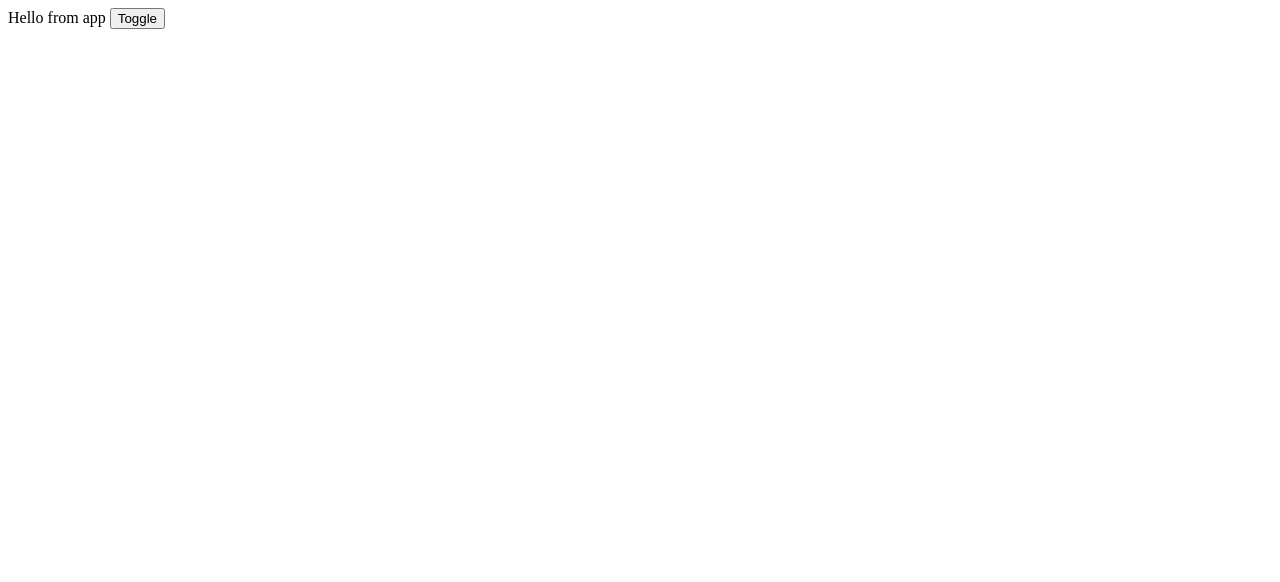
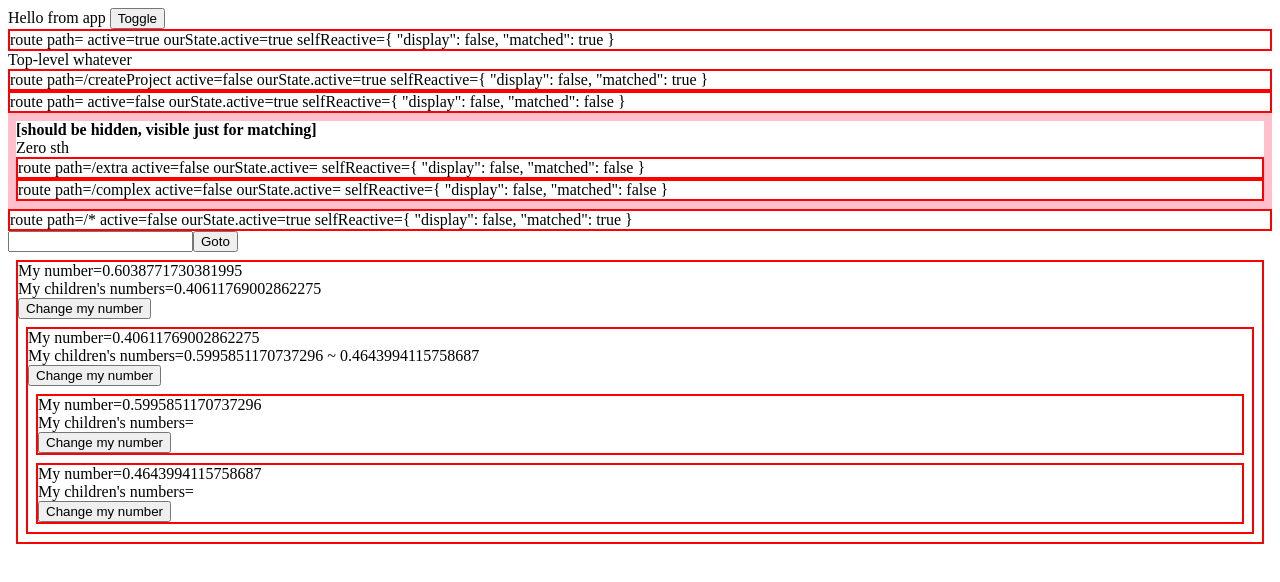
Before and after one commit to gumnutdev/vudiful, a Vue app: page /createProject in a window 1280 px wide. Shown: the top 582 px of the page. Built offline with nearby package versions, Linux system fonts and the light colour scheme.

Commit message:
WIP prototype with PRoute numbers

```diff
--- a/demo/App.vue
+++ b/demo/App.vue
@@ -1,11 +1,19 @@
 <script setup lang="ts">
 import { Router, Route, Link } from '../src/index';
-import { ref } from 'vue';
+import { ref, useTemplateRef } from 'vue';
 import DemoComponent from './DemoComponent.vue';
 import WrapComponent from './WrapComponent.vue';
+import PRoute from '../src/PRoute.vue';
 
 const matchFirst = ref(true);
 const toggleMatchFirst = () => (matchFirst.value = !matchFirst.value);
+
+const textRef = useTemplateRef('textRef');
+const handleGoto = (e: Event) => {
+  e.preventDefault();
+  history.pushState(null, '', textRef.value?.value || '/');
+  window.dispatchEvent(new CustomEvent('popstate')); // trigger our own listener
+};
 </script>
 
 <template>
@@ -14,38 +22,38 @@ const toggleMatchFirst = () => (matchFirst.value = !matchFirst.value);
   <button @click="toggleMatchFirst">Toggle</button>
 
   <Router>
-    <Route path="a" :match-first="matchFirst">
-      <Link href="b/c/d">To b/c/d</Link><br />
-      <Link href="b/something/d">To b/something/d</Link><br />
+    <Route match-first comment="Top">
+      Top-level whatever
 
-      <Route path="b">
-        <DemoComponent />
+      <Route path="/createProject">
+        Create Project
+        <Link href="../">Goto top</Link>
+      </Route>
 
-        <Link href="zing" active-class="red" nested-class="blue">Zing!</Link><br />
-
-        Nested under B
-        <Route path="?anything" :component="WrapComponent">
-          <DemoComponent />
-          <Route path="d">
-            <DemoComponent />
-            <Link href="zing">Under D no key</Link><br />
-            <Link href="zing" root="anything">Under D with key</Link><br />
-          </Route>
+      <Route sub-match comment="Sub match doohickey">
+        Zero sth
+        <Route path="/extra">Something a little extra</Route>
+        <Route path="/complex">
+          Default
+          <Link href="../createProject">Goto createProject</Link>
         </Route>
       </Route>
 
-      <Route> Nested under A </Route>
-      <Route> Extra nested under A </Route>
-    </Route>
-
-    <Route path="x/*what">
-      Default X route
-      <Link href="/x-zing">XZing rooted</Link><br />
-      <Link href="./x-zing">XZing</Link>
-
-      <DemoComponent />
+      <Route path="/*"> Rest </Route>
     </Route>
   </Router>
+
+  <form>
+    <input type="text" ref="textRef" />
+    <button @click="handleGoto">Goto</button>
+  </form>
+
+  <PRoute>
+    <PRoute>
+      <PRoute></PRoute>
+      <PRoute></PRoute>
+    </PRoute>
+  </PRoute>
 </template>
 
 <style>
--- /dev/null
+++ b/src/PRoute.vue
@@ -0,0 +1,36 @@
+<script lang="ts" setup>
+import { effect, inject, provide, reactive } from 'vue';
+import { prouteStateKey, SomeState } from './keys';
+
+const reactiveSelf = reactive<SomeState>({ r: Math.random() });
+const parentState = inject(prouteStateKey, undefined);
+
+let controller = new AbortController();
+effect(() => {
+  controller.abort();
+  controller = new AbortController();
+
+  const c = parentState?.children;
+  if (!c) {
+    return;
+  }
+
+  c.add(reactiveSelf);
+  controller.signal.addEventListener('abort', () => c.delete(reactiveSelf));
+  return () => controller.abort();
+});
+
+const children = reactive(new Set<SomeState>());
+provide(prouteStateKey, { children });
+</script>
+
+<template>
+  <div style="border: 2px solid red; margin: 8px">
+    My number={{ reactiveSelf.r }}<br />
+    My children's numbers={{ [...children].map((x) => x.r).join(' ~ ') }}<br />
+
+    <button @click="reactiveSelf.r = Math.random()">Change my number</button>
+
+    <slot></slot>
+  </div>
+</template>
--- a/src/Route.vue
+++ b/src/Route.vue
@@ -1,6 +1,17 @@
 <script lang="ts" setup>
-import { type Component, computed, inject, provide } from 'vue';
-import { defaultRouterState, type RouterState, routerStateKey } from './keys';
+import {
+  type Component,
+  computed,
+  effect,
+  inject,
+  provide,
+  reactive,
+  Reactive,
+  ref,
+  shallowReactive,
+  watchEffect,
+} from 'vue';
+import { defaultRouterState, MatchState, type RouterState, routerStateKey } from './keys';
 import { matchPath } from './helpers';
 
 const props = defineProps<{
@@ -8,72 +19,144 @@ const props = defineProps<{
   component?: Component;
   matchFirst?: boolean;
   retainOnParamsChange?: boolean;
+
+  comment?: string;
+
+  // XXX is this even possible
+  subMatch?: boolean;
 }>();
 
-const state = inject(routerStateKey);
+const parentState = inject(routerStateKey);
 
-const match = computed<RouterState>(() => {
-  if (!state?.value) {
+const selfReactive = reactive<MatchState>({
+  display: false, // configured by parent
+  matched: undefined, // we announce this
+});
+
+let controller: AbortController = new AbortController();
+effect(() => {
+  controller.abort();
+  controller = new AbortController();
+
+  const s = parentState?.value;
+  if (!s?.matched) {
+    return; // we're not in a match subtree
+  }
+
+  // if our parent provided `matched`, it's an asynchronous matcher (aren't we all?)
+  s.matched.add(selfReactive);
+  s.poke!.value++;
+  controller.signal.addEventListener('abort', () => {
+    s.matched!.delete(selfReactive);
+    s.poke!.value++;
+  });
+});
+
+const ourState = computed<RouterState>(() => {
+  if (!parentState?.value) {
+    return defaultRouterState;
+  }
+  const s = parentState.value;
+
+  const matchOut = matchPath(props.path || '', s.path);
+
+  // we know whether we're displayed immediately: resolve here
+  if (matchOut.active) {
+  }
+  if (props.subMatch) {
+    // TODO: resolve based on ... ???
+    selfReactive.matched; // force read
+  } else {
+    selfReactive.matched = matchOut.active ?? false;
+    selfReactive.matched; // force read
+    // console.info('setting selfReactive.matched', selfReactive.matched, 'for', {
+    //   comment: props.comment,
+    //   path: props.path,
+    // });
+  }
+
+  if (!matchOut.active) {
     return defaultRouterState;
   }
 
-  const s = state.value;
-  if (s.matched) {
-    // an earlier peer matched, don't even check
-    return defaultRouterState;
+  matchOut.nest = s.nest + matchOut.nest.substring(1);
+  matchOut.matched = reactive<Set<MatchState>>(new Set());
+  matchOut.poke = ref(0);
+  console.info('returning new reactive set for', {
+    comment: props.comment,
+    path: props.path,
+    m: matchOut.matched,
+  });
+  return matchOut;
+});
+
+//   // this must occur before out.params below
+//   if (props.retainOnParamsChange) {
+//     out.keyParams = {};
+//   } else if (out.params) {
+//     out.keyParams = Object.assign({}, state.value.keyParams, out.params);
+//   } else {
+//     out.keyParams = state.value.keyParams;
+//   }
+
+//   // finally set global params
+//   if (out.params) {
+//     out.params = Object.assign({}, state.value.params, out.params);
+//   } else {
+//     out.params = state.value.params;
+//   }
+
+//   // ... and base (links)
+//   if (out.paramsBase) {
+//     const matchedParamsBase = out.paramsBase;
+//     out.paramsBase = Object.assign({}, state.value.paramsBase);
+
+//     for (const key in matchedParamsBase) {
+//       out.paramsBase[key] = state.value.nest + matchedParamsBase[key].substring(1);
+//     }
+//   } else {
+//     out.paramsBase = state.value.paramsBase;
+//   }
+
+effect(async () => {
+  ourState.value.poke?.value;
+  ourState.value.matched?.size;
+
+  if (!ourState.value.matched) {
+    // we're not looking for a submatch (probably didn't directly match)
+    selfReactive.matched = false;
+    return;
   }
 
-  const out = matchPath(props.path || '', s.path);
-  if (!out.active) {
-    return out;
+  const m = [...ourState.value.matched];
+  m.forEach((each) => each.matched); // force read of all
+  if (m.some((x) => x.matched === undefined)) {
+    console.debug(
+      'bailing because not ready yet',
+      m.map((x) => x.matched),
+    );
+    return; // not ready yet
   }
 
-  if (s.matched === false) {
-    // if this is `matchFirst`, s.matched will be explicitly false; we win, set true!
-    s.matched = true;
+  const results = m.map(({ matched }) => matched!);
+  console.info('configring children', {
+    comment: props.comment,
+    path: props.path,
+    results,
+    was: ourState.value.matched.size,
+  });
+
+  const firstWinner = results.findIndex((x) => x);
+  for (let i = 0; i < results.length; ++i) {
+    m[i].display = props.matchFirst ? firstWinner === i : results[i];
   }
-
-  // for our descendants: the false tells someone to try to win (vs. undefined)
-  if (props.matchFirst) {
-    out.matched = false;
-  }
-
-  // this must occur before out.params below
-  if (props.retainOnParamsChange) {
-    out.keyParams = {};
-  } else if (out.params) {
-    out.keyParams = Object.assign({}, state.value.keyParams, out.params);
-  } else {
-    out.keyParams = state.value.keyParams;
-  }
-
-  // finally set global params
-  if (out.params) {
-    out.params = Object.assign({}, state.value.params, out.params);
-  } else {
-    out.params = state.value.params;
-  }
-
-  // ... and base (links)
-  if (out.paramsBase) {
-    const matchedParamsBase = out.paramsBase;
-    out.paramsBase = Object.assign({}, state.value.paramsBase);
-
-    for (const key in matchedParamsBase) {
-      out.paramsBase[key] = state.value.nest + matchedParamsBase[key].substring(1);
-    }
-  } else {
-    out.paramsBase = state.value.paramsBase;
-  }
-
-  out.nest = state.value.nest + out.nest.substring(1);
-  return out;
+  selfReactive.matched = firstWinner !== -1;
 });
 
-provide(routerStateKey, match);
+provide(routerStateKey, ourState);
 
 const key = computed(() => {
-  const kp = match.value.keyParams;
+  const kp = ourState.value.keyParams;
   return kp
     ? Object.entries(kp)
         .map(([key, value]) => `${key}=${value}`)
@@ -81,32 +164,27 @@ const key = computed(() => {
     : '';
 });
 
-// TODO: It's not clear why we need to connect to parent - reasses later?
+const active = computed<boolean>(() => {
+  if (selfReactive.display) {
+    return true;
+  }
 
-// const connectToParentRoute = inject(connectToParentRouteKey, () => {});
+  if (!parentState?.value.matched) {
+    return ourState.value.active ?? false;
+  }
 
-// const c = new AbortController();
-// onMounted(() => {
-//   connectToParentRoute?.(c.signal);
-// });
-// onUnmounted(() => c.abort());
-
-// let childCount = 0;
-// provide(connectToParentRouteKey, (signal) => {
-//   if (signal.aborted) {
-//     return;
-//   }
-//   childCount++;
-//   console.debug('route', props.path, 'got childCount', childCount);
-//   signal.addEventListener('abort', () => {
-//     --childCount;
-//     console.debug('route', props.path, 'dec childCount', childCount);
-//   });
-// });
+  return false;
+});
 </script>
 
 <template>
-  <template v-if="match.active">
+  <div style="border: 2px solid red">
+    route path={{ props.path }} active={{ active }} ourState.active={{
+      ourState.active
+    }}
+    selfReactive={{ selfReactive }}
+  </div>
+  <template v-if="active">
     <template v-if="props.component">
       <props.component :key="key">
         <slot></slot>
@@ -116,4 +194,10 @@ const key = computed(() => {
       <slot :key="key"></slot>
     </template>
   </template>
+  <template v-else-if="props.subMatch">
+    <div style="border: 8px solid pink">
+      <strong> [should be hidden, visible just for matching] </strong>
+      <div><slot></slot></div>
+    </div>
+  </template>
 </template>
--- a/src/keys.ts
+++ b/src/keys.ts
@@ -1,4 +1,4 @@
-import type { InjectionKey, Ref } from 'vue';
+import type { InjectionKey, Reactive, Ref, ShallowReactive } from 'vue';
 
 export type RouterState = {
   path: string;
@@ -17,8 +17,24 @@ export type RouterState = {
 
   paramsBase?: Record<string, string>;
 
+  matched?: Reactive<Set<MatchState>>;
+  poke?: Ref<number>;
+};
+
+export type MatchState = {
   matched?: boolean;
+  display: boolean;
 };
 
 export const routerStateKey = Symbol('routerState') as InjectionKey<Ref<RouterState>>;
 export const defaultRouterState = Object.freeze({ path: '', nest: '/' } as RouterState);
+
+export type SomeState = {
+  r: number;
+};
+
+export type Container = {
+  children?: Reactive<Set<SomeState>>;
+};
+
+export const prouteStateKey = Symbol('proute') as InjectionKey<Container>;
```
